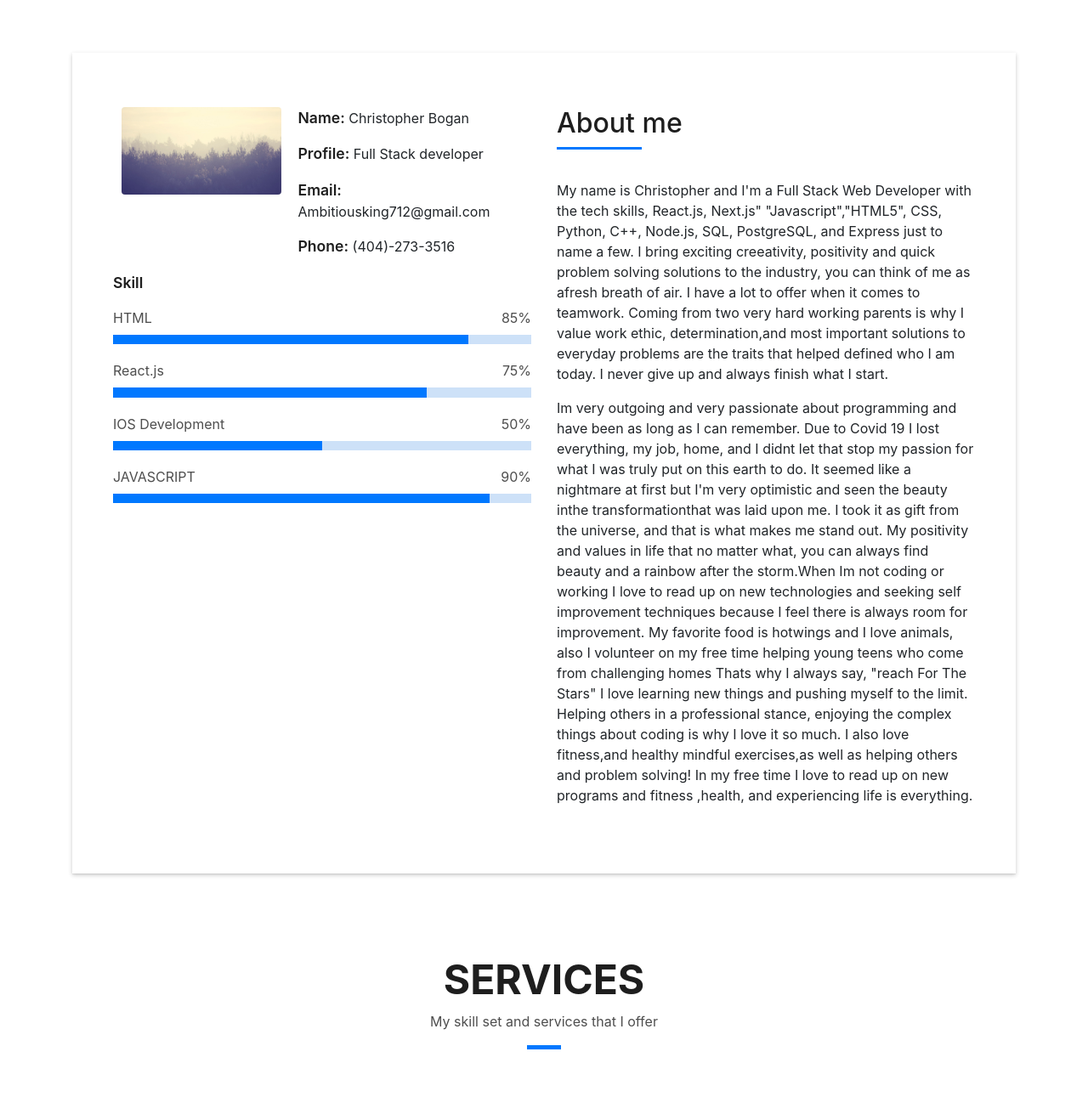
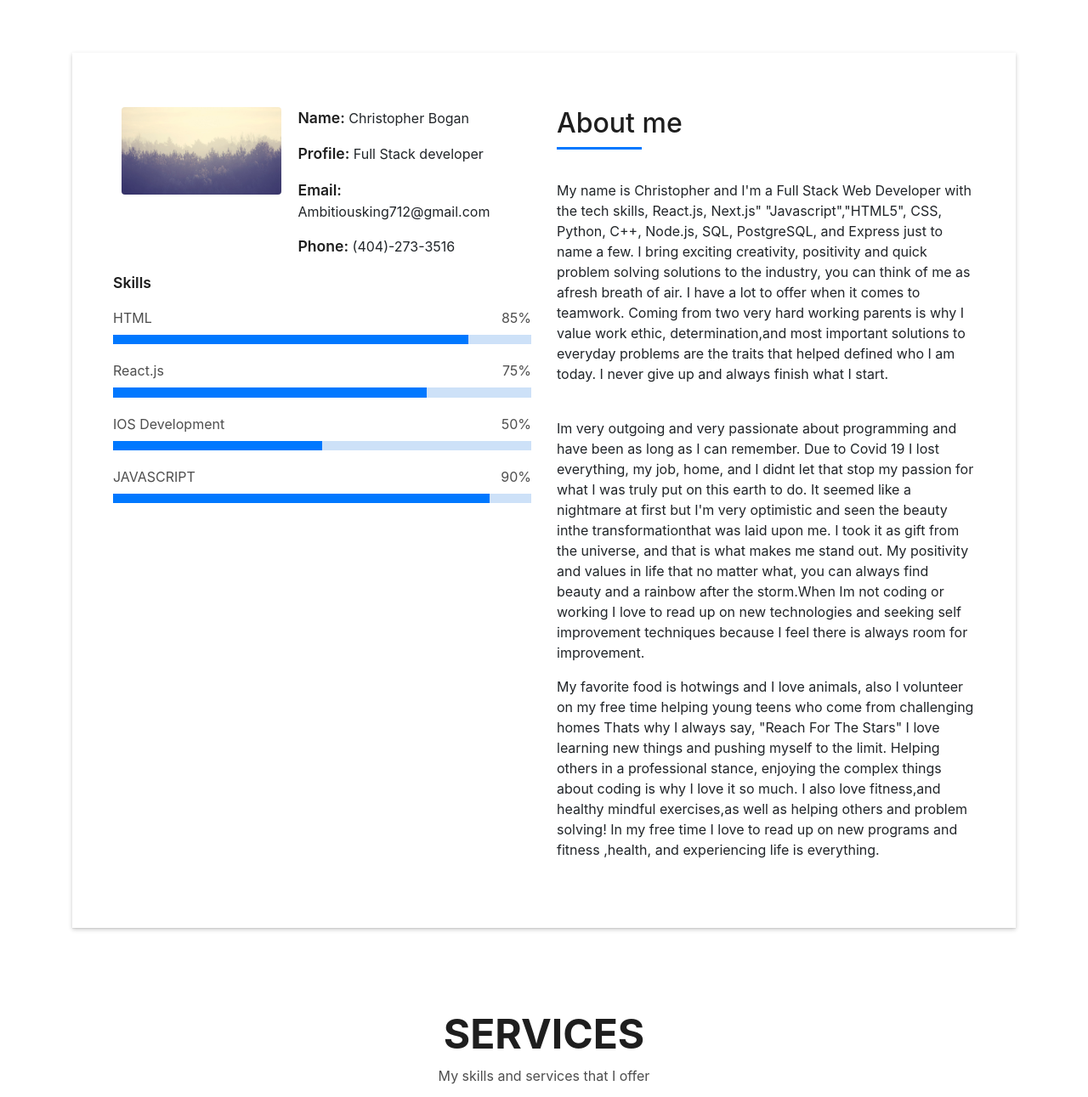
Before and after one commit to Christopher-Xavier/Responsive-dev, a website with bundled scripts: page index.html in a window 1280 px wide. Shown: the part 802-2093 px from the top of the page at 85% size. Built offline with nearby package versions, Linux system fonts and the light colour scheme; animation ran at ten frames a second; files whose address does not match are found by name; a web font is replaced by a local one.

Commit message:
Update index.html

```diff
--- a/index.html
+++ b/index.html
@@ -108,7 +108,7 @@
                     </div>
                   </div>
                   <div class="skill-mf">
-                    <p class="title-s">Skill</p>
+                    <p class="title-s">Skills</p>
                     <span>HTML</span> <span class="pull-right">85%</span>
                     <div class="progress">
                       <div class="progress-bar" role="progressbar" style="width: 85%;" aria-valuenow="85" aria-valuemin="0" aria-valuemax="100"></div>
@@ -137,13 +137,14 @@
                     <p class="lead">
                      <p> My name is Christopher and I'm a Full Stack Web Developer with the tech skills, React.js,
                      Next.js" "Javascript","HTML5", CSS, Python, C++, Node.js, SQL, PostgreSQL, and Express just to name a few.
-                    I bring exciting creeativity, positivity and quick problem solving solutions to the industry, you can think of me as afresh breath of                                      air. I have a lot
+                    I bring exciting creativity, positivity and quick problem solving solutions to the industry, you can think of me as afresh breath of                                      air. I have a lot
                     to offer when it comes to teamwork.
                     Coming from two very hard working parents is why I value work ethic, determination,and most important solutions to everyday problems are the
                     traits that helped defined who I am today.
                     I never give up and always finish what I start.
                     </p>
-                      Im very outgoing and very passionate about programming and have been as long as I can remember.
+<br>
+                     <p> Im very outgoing and very passionate about programming and have been as long as I can remember.
                       Due to
                       Covid 19 I lost everything, my job, home, and I didnt let that stop my passion for what I was
                       truly put on this earth to do.
@@ -153,10 +154,12 @@
                       My positivity and values in life that no matter what, you can always find beauty and a rainbow
                       after the storm.When Im not coding or working I love to read up on new technologies and seeking
                       self
+
                       improvement techniques because I feel there is always room for improvement.
+                    </p>
                       My favorite food is hotwings and I love animals, also I volunteer on my free time
                       helping young teens who come from challenging homes
-                      Thats why I always say, "reach For The Stars" I love learning new things and
+                      Thats why I always say, "Reach For The Stars" I love learning new things and
                       pushing myself to the limit. Helping others in a professional stance, enjoying the complex
                       things about coding is why I love it so much.
                       I also love fitness,and healthy mindful exercises,as well as helping others and problem
@@ -186,7 +189,7 @@
                 Services
               </h3>
               <p class="subtitle-a">
-                My skill set and services that I offer
+                My skills and services that I offer
               </p>
               <div class="line-mf"></div>
             </div>
@@ -511,8 +514,7 @@
                 </div>
                 <div class="content-test">
                   <p class="description lead">
-                    Curabitur arcu erat, accumsan id imperdiet et, porttitor at sem. Lorem ipsum dolor sit amet,
-                    consectetur adipiscing elit.
+                    Having the pleasure of working with Christopher, I can see a great future for him in the tech industry.
                   </p>
                   <span class="comit"><i class="fa fa-quote-right"></i></span>
                 </div>
@@ -623,10 +625,11 @@
                 </div>
                 <h3 class="card-title"><a href="blog-single.html">Networking</a></h3>
                 <p class="card-description">
-                  Updated
+
                   <div class="badge-base LI-profile-badge" data-locale="en_US" data-size="large" data-theme="dark" data-type="HORIZONTAL" data-vanity="christopher-bogan" data-version="v1"><a class="badge-base__link LI-simple-link" href="https://www.linkedin.com/in/christopher-bogan?trk=profile-badge">Christopher Bogan</a></div>
                 </p>
               </div>
+          </div>
               <div class="card-footer">
                 <div class="post-author">
                   <a href="#">
```
